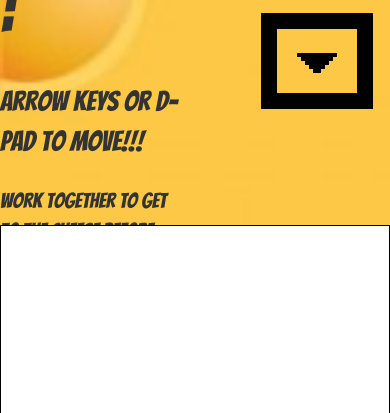
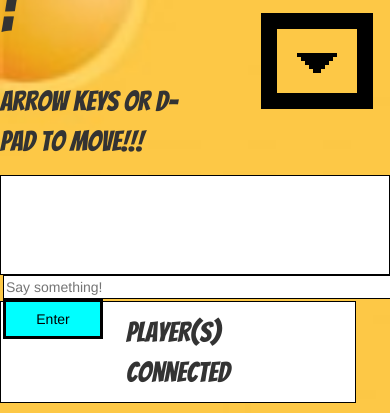
Before and after one commit to KFarm93/madmouse, a website: page public/index.html in a window 390 px wide. Shown: the part 975-1388 px from the top of the page. Drawn offline with nearby package versions, Linux system fonts and the light colour scheme; no server answers.

Commit message:
maybe now

```diff
--- a/public/style.css
+++ b/public/style.css
@@ -2,6 +2,7 @@ body {
   background-image: url('images/cheese.jpg');
   background-size: cover;
   background-repeat: no-repeat;
+  length: 1800px;
 }
 
 #login {
@@ -173,6 +174,7 @@ body {
       top: 430px;
       left: 735px;
       width: 500px;
+      height: 40px;
     }
 
     #messageInput {
@@ -187,18 +189,19 @@ body {
 
 @media screen and (max-width: 999px) {
   #messageForm {
-    top: 1400px;
+    top: 1250px;
     width: 100%;
-    left: 10px;
+    left: 3px;
   }
   #messageEnter {
     top: 1300px;
     width: 100px;
   }
   #messageDiv {
-    top: 1200px;
+    top: 1150px;
     left: 0px;
     width: 100%;
+
   }
 
   #messageInput {
@@ -213,7 +216,7 @@ body {
 
 #messageDiv {
   position: fixed;
-  height: 200px;
+  height: 100px;
   border: 1px solid black;
   padding: 10px;
   background-color: white;
@@ -233,7 +236,6 @@ body {
 
 #messageInput {
   border: 1px solid black;
-  height: 40px;
 }
 
 .names {
```
